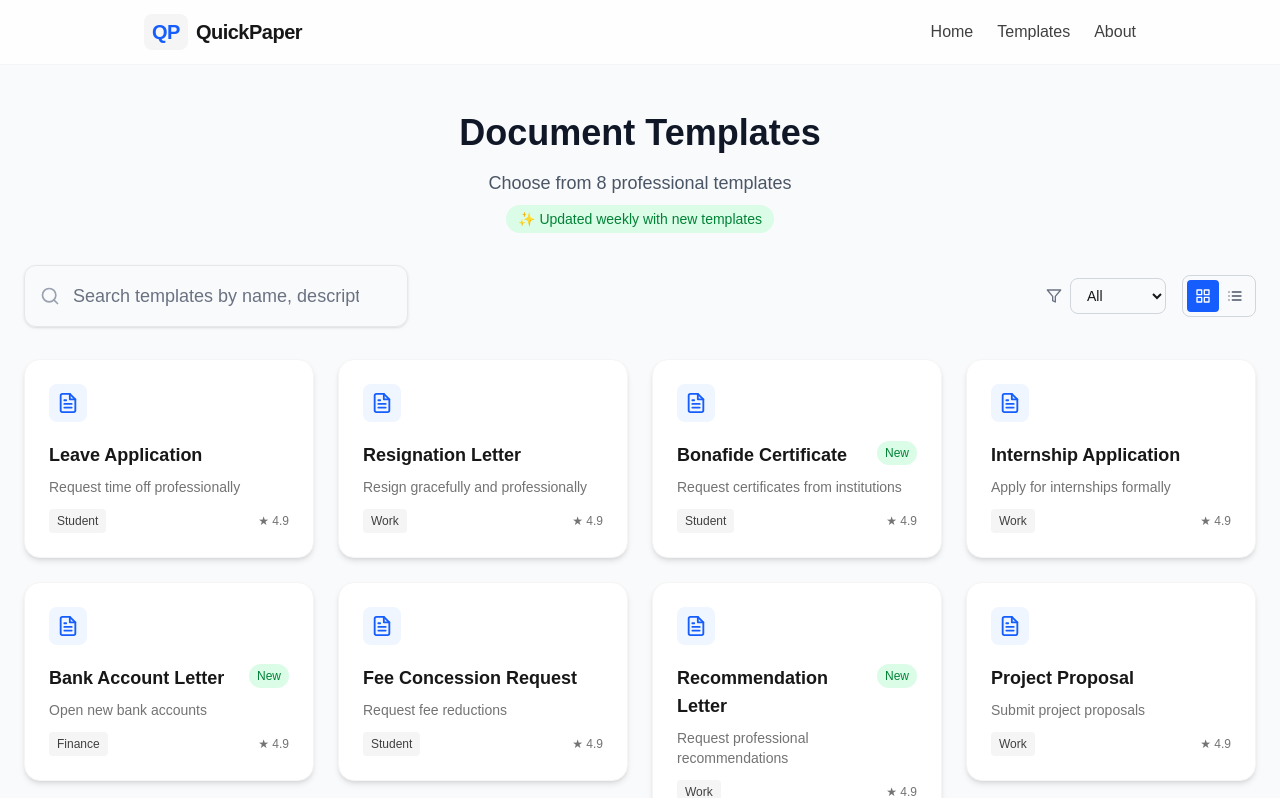
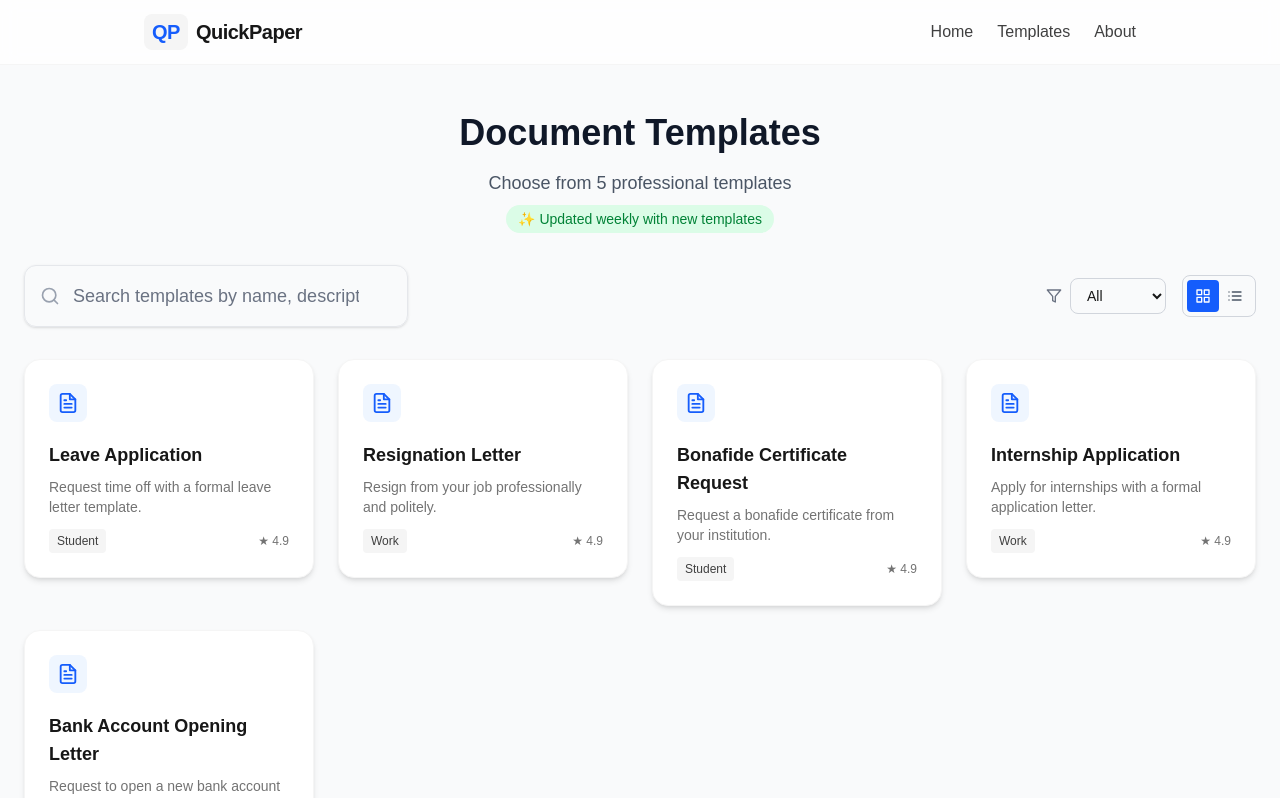
Before and after one commit to aditiappemane/QuickPaper, a Next.js app: page /templates in a window 1280 px wide. Shown: the top 798 px of the page. Built offline with nearby package versions, Linux system fonts and the light colour scheme.

Commit message:
intialised index.ts

```diff
--- a/src/app/templates/page.tsx
+++ b/src/app/templates/page.tsx
@@ -8,73 +8,7 @@ import Template from "@/app/Template";
 import { motion } from "framer-motion";
 import { FiFilter, FiGrid, FiList } from "react-icons/fi";
 import NoResultsFound from "@/components/NoResultsFound";
-
-const allTemplates = [
-  {
-    id: "leave-application",
-    title: "Leave Application",
-    description: "Request time off professionally",
-    category: "Student",
-    popularity: 95,
-    isNew: false,
-  },
-  {
-    id: "resignation-letter",
-    title: "Resignation Letter",
-    description: "Resign gracefully and professionally",
-    category: "Work",
-    popularity: 90,
-    isNew: false,
-  },
-  {
-    id: "bonafide-certificate",
-    title: "Bonafide Certificate",
-    description: "Request certificates from institutions",
-    category: "Student",
-    popularity: 85,
-    isNew: true,
-  },
-  {
-    id: "internship-application",
-    title: "Internship Application",
-    description: "Apply for internships formally",
-    category: "Work",
-    popularity: 80,
-    isNew: false,
-  },
-  {
-    id: "bank-account-opening",
-    title: "Bank Account Letter",
-    description: "Open new bank accounts",
-    category: "Finance",
-    popularity: 75,
-    isNew: true,
-  },
-  {
-    id: "fee-concession",
-    title: "Fee Concession Request",
-    description: "Request fee reductions",
-    category: "Student",
-    popularity: 70,
-    isNew: false,
-  },
-  {
-    id: "recommendation-letter",
-    title: "Recommendation Letter",
-    description: "Request professional recommendations",
-    category: "Work",
-    popularity: 65,
-    isNew: true,
-  },
-  {
-    id: "project-proposal",
-    title: "Project Proposal",
-    description: "Submit project proposals",
-    category: "Work",
-    popularity: 60,
-    isNew: false,
-  },
-];
+import { templates } from "@/templates";
 
 const categories = ["All", "Student", "Work", "Finance"];
 
@@ -82,8 +16,9 @@ export default function TemplatesPage() {
   const [search, setSearch] = useState("");
   const [selectedCategory, setSelectedCategory] = useState("All");
   const [viewMode, setViewMode] = useState<"grid" | "list">("grid");
+
   const filtered = useMemo(() => {
-    let result = allTemplates;
+    let result = templates;
 
     if (selectedCategory !== "All") {
       result = result.filter((t) => t.category === selectedCategory);
@@ -118,7 +53,7 @@ export default function TemplatesPage() {
                   Document Templates
                 </h1>
                 <p className="text-lg text-gray-600 mb-2">
-                  Choose from {allTemplates.length} professional templates
+                  Choose from {templates.length} professional templates
                 </p>
                 <div className="inline-flex items-center px-3 py-1 bg-green-100 text-green-700 rounded-full text-sm font-medium">
                   ✨ Updated weekly with new templates
```
Also changed, not shown: src/app/templates/index.ts (added).
